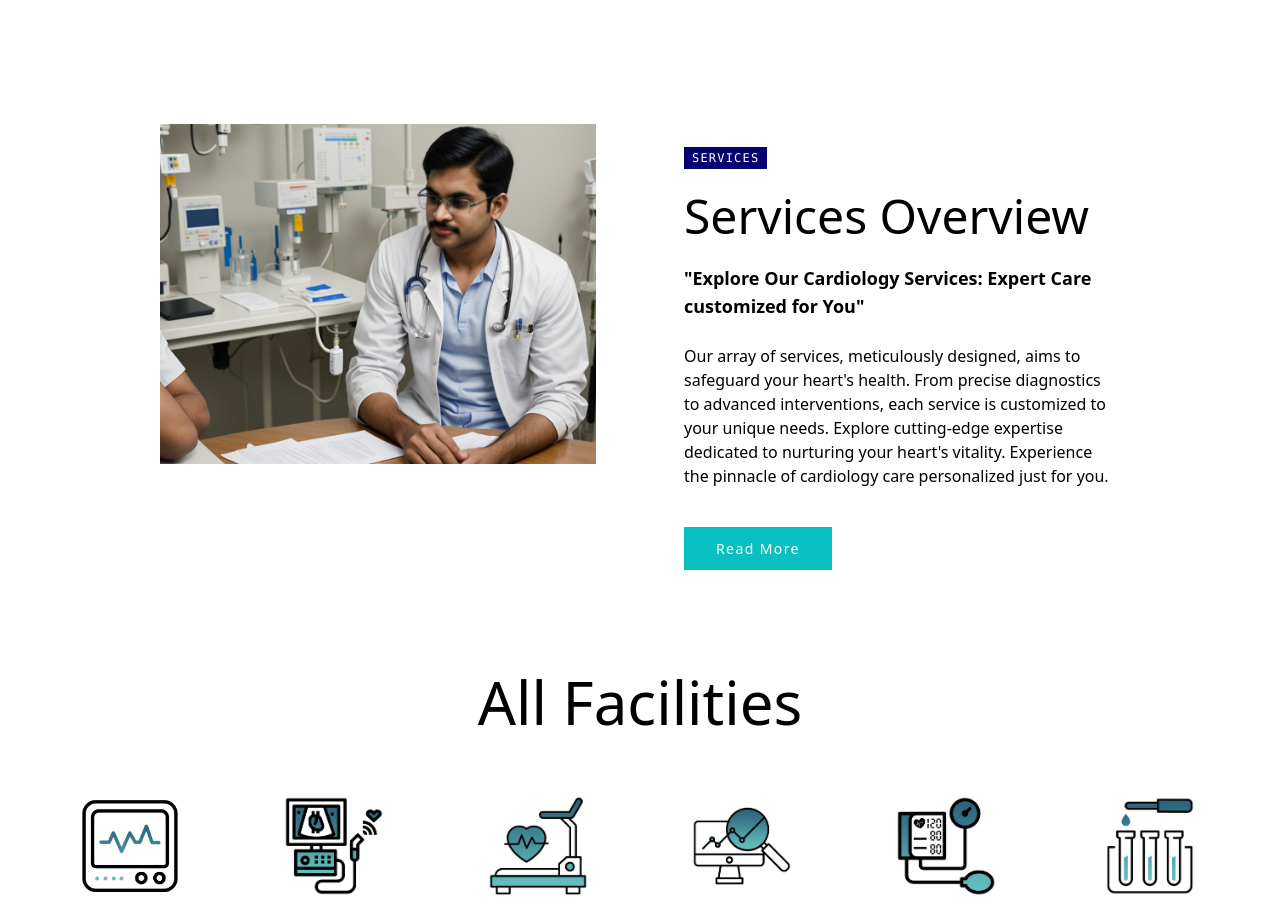
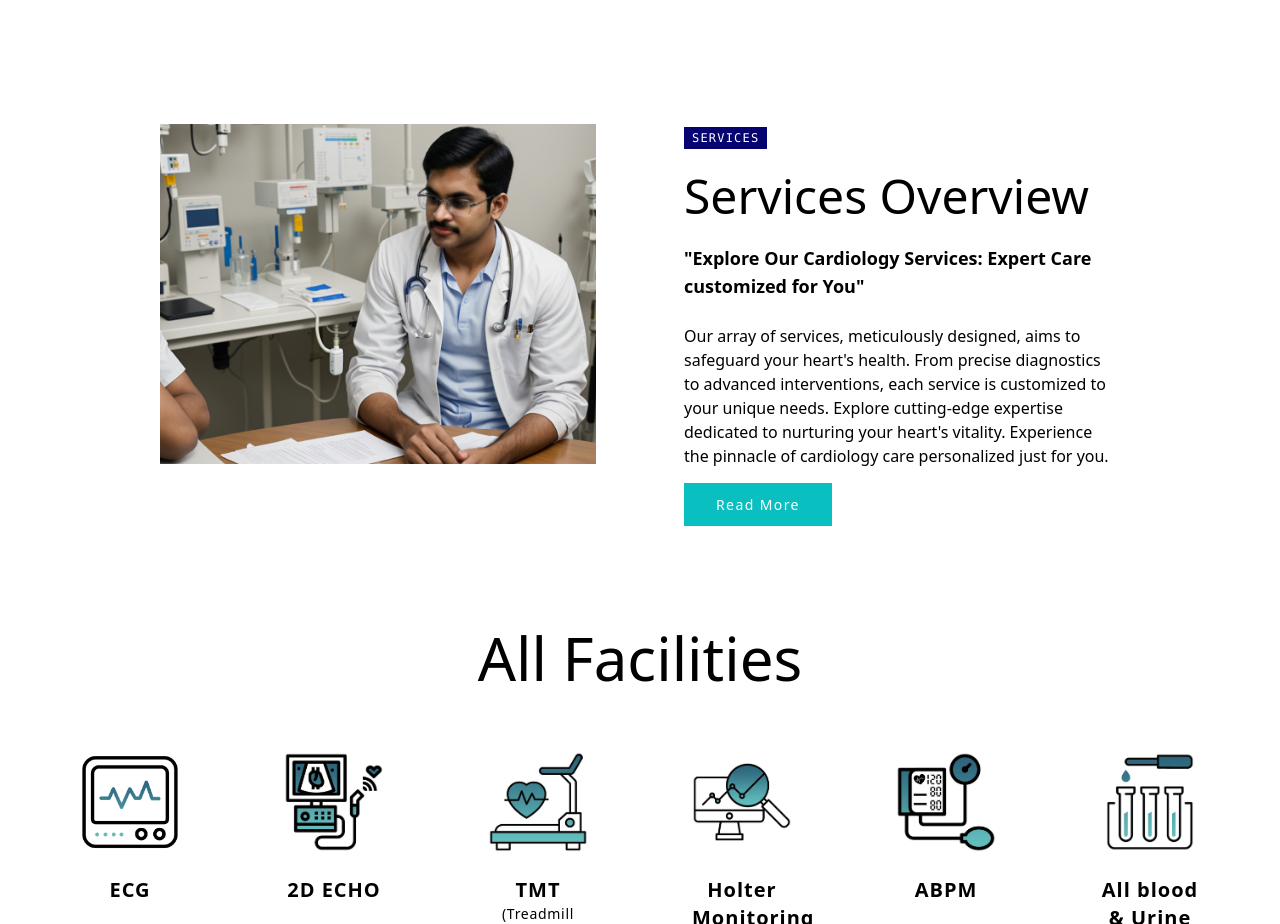
Before and after one commit to johnsonv23/DrPandas_Website, a website: page index.html in a window 1280 px wide. Shown: the part 820-1744 px from the top of the page. Drawn offline with nearby package versions, Linux system fonts and the light colour scheme.

Commit message:
home page final

```diff
--- a/index.html
+++ b/index.html
@@ -52,13 +52,13 @@
           <img src="Assets/Images/dr1.png" alt="">
         </div>
 
-        <div class="w-1/2 mt-5">
+        <div class="w-1/2 mt-0">
           <a href="#"class="bg-[#060270] text-white py-1 px-2 text-xs font-mono tracking-widest" >SERVICES</a>
           <br><br>
           <h1 class="text-5xl">Services Overview</h1><br>
           <h3 class="text-lg font-semibold">"Explore Our Cardiology Services: Expert Care customized for You"</h3><br>
           <p  class="">Our array of services, meticulously designed, aims to safeguard your heart's health. From precise diagnostics to advanced interventions, each service is customized to your unique needs. Explore cutting-edge expertise dedicated to nurturing your heart's vitality. Experience the pinnacle of cardiology care personalized just for you.</p>
-          <br><br>
+          <br>
           <a href="#" class="bg-[#0abfbf] text-sm text-white py-3 px-8 tracking-widest">Read More</a>
         </div>
 
```
